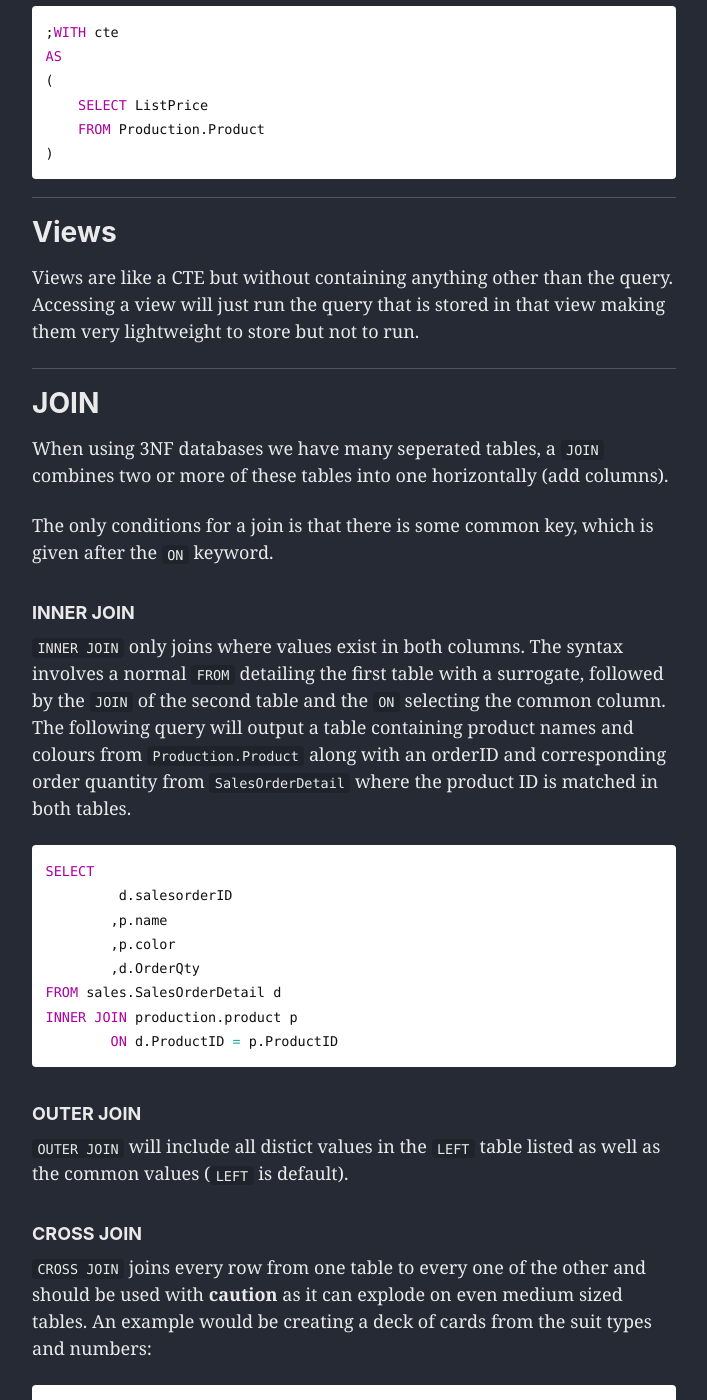
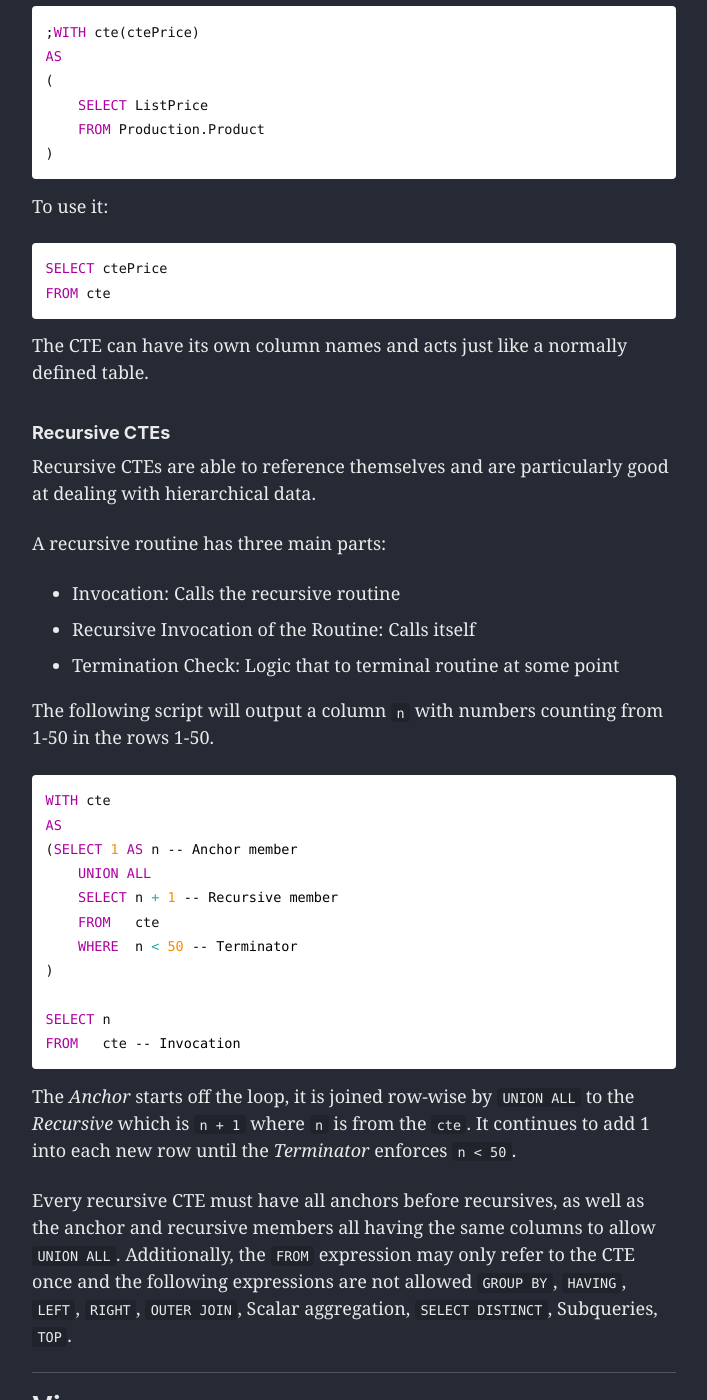
Before and after one commit to mdwcrft/mdwcrft.github.io, a Jekyll site: the page built from _posts/2019-02-05-SQL5.md, in a window 1280 px wide and 1400 px high, scrolled down 646 px. Shown: the whole window, without its empty margins (286-993 px from the left). Built offline with Jekyll 4.4.1, drawn with Linux system fonts in a browser that asks for light colours; cached includes are drawn as plain includes; nearby versions of some CDN libraries; some of the changed text lies outside the part shown.

Commit message:
Update 04/02/2019

````diff
--- a/_posts/2019-02-05-SQL5.md
+++ b/_posts/2019-02-05-SQL5.md
@@ -19,10 +19,10 @@ All the posts in this series are my personal note taking and may be updated as t
 
 ---
 # Common Table Expressions
-A CTE is a type of temporary table that can be used to help with complex multi-select queries. The syntax is:
+A CTE is a type of temporary table that can be used to help with complex multi-select queries and joins. The syntax to create one is:
 
 ```sql
-;WITH cte
+;WITH cte(ctePrice)
 AS
 (
     SELECT ListPrice
@@ -30,9 +30,57 @@ AS
 )
 ```
 
+To use it:
+
+```sql
+SELECT ctePrice
+FROM cte
+```
+
+The CTE can have its own column names and acts just like a normally defined table.
+
+### Recursive CTEs
+Recursive CTEs are able to reference themselves and are particularly good at dealing with hierarchical data.
+
+A recursive routine has three main parts:
+- Invocation: Calls the recursive routine
+- Recursive Invocation of the Routine: Calls itself
+- Termination Check: Logic that to terminal routine at some point
+
+The following script will output a column `n` with numbers counting from 1-50 in the rows 1-50.
+
+```sql
+WITH cte
+AS
+(SELECT 1 AS n -- Anchor member
+    UNION ALL
+    SELECT n + 1 -- Recursive member
+    FROM   cte
+    WHERE  n < 50 -- Terminator
+)
+
+SELECT n
+FROM   cte -- Invocation
+```
+
+The *Anchor* starts off the loop, it is joined row-wise by `UNION ALL` to the *Recursive* which is `n + 1` where `n` is from the `cte`. It continues to add 1 into each new row until the *Terminator* enforces `n < 50`.
+
+Every recursive CTE must have all anchors before recursives, as well as the anchor and recursive members all having the same columns to allow `UNION ALL`. Additionally, the `FROM` expression may only refer to the CTE once and the following expressions are not allowed `GROUP BY`, `HAVING`, `LEFT`, `RIGHT`, `OUTER JOIN`, Scalar aggregation, `SELECT DISTINCT`, Subqueries, `TOP`.
+
 ---
 # Views
-Views are like a CTE but without containing anything other than the query. Accessing a view will just run the query that is stored in that view making them very lightweight to store but not to run.
+Views are like a CTE but without containing anything other than the query. Accessing a view will just run the query that is stored in that view making them very lightweight to store but not to run. The syntax is the same as creating a table:
+
+```sql
+CREATE VIEW vw_price
+AS
+(
+    SELECT ListPrice
+    FROM Production.Product
+)
+```
+
+`vw_price` can then be used in any query and it will run the section of code in the brackets.
 
 ---
 # JOIN
````
Also changed, not shown: _posts/2019-02-03-SQL3.md (+24 -0 lines), _posts/2019-02-04-SQL4.md (+12 -11 lines), _posts/2019-02-06-SQL6.md (+12 -3 lines).
